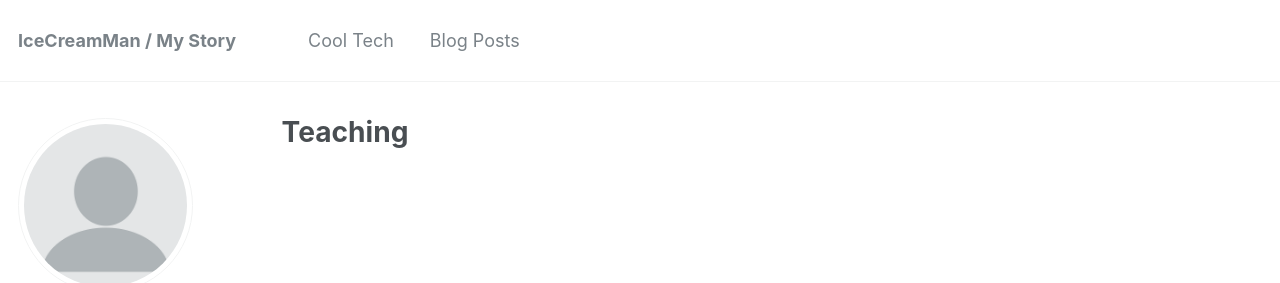
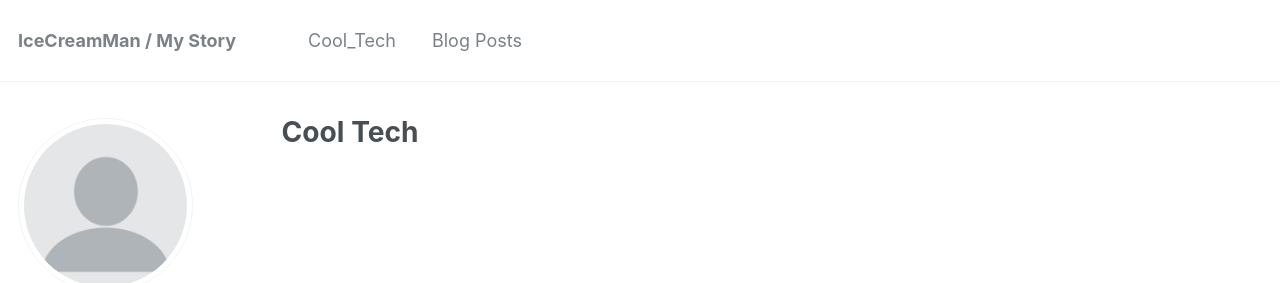
Before and after one commit to cddc12346/Old-github-io, a Jekyll site: the page built from _pages/teaching.html, in a window 1280 px wide. Shown: the top 283 px of the page. Built offline with Jekyll 4.4.1, drawn with Linux system fonts in a browser that asks for light colours.

Commit message:
Cool tech

```diff
--- a/_config.yml
+++ b/_config.yml
@@ -212,7 +212,7 @@ defaults:
   # cool tech
   - scope:
       path: ""
-      type: cool tech
+      type: cool_tech
     values:
       layout: single
       author_profile: true
--- a/_data/navigation.yml
+++ b/_data/navigation.yml
@@ -4,8 +4,8 @@ main:
   #  url: /publications/
   #- title: "Talks"
   #  url: /talks/
-  - title: "Cool Tech"
-    url: /cool tech/
+  - title: "Cool_Tech"
+    url: /cool_tech/
   #
   #- title: "Portfolio"
   #  url: /portfolio/
--- a/_pages/teaching.html
+++ b/_pages/teaching.html
@@ -1,7 +1,7 @@
 ---
 layout: archive
-title: "Teaching"
-permalink: /teaching/
+title: "Cool Tech"
+permalink: /cool_tech/
 author_profile: true
 ---
 
```
Also changed, not shown: _cool_tech/give me a python shell.md (renamed from _cool tech/give me a python shell.md, +1 -1 lines).
